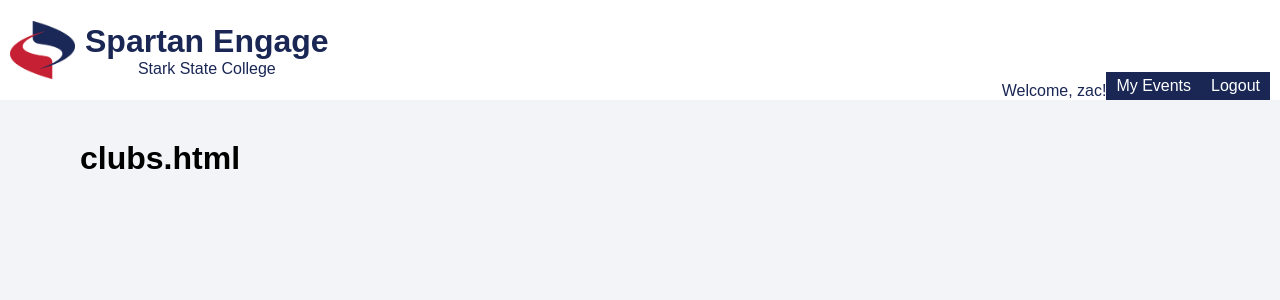
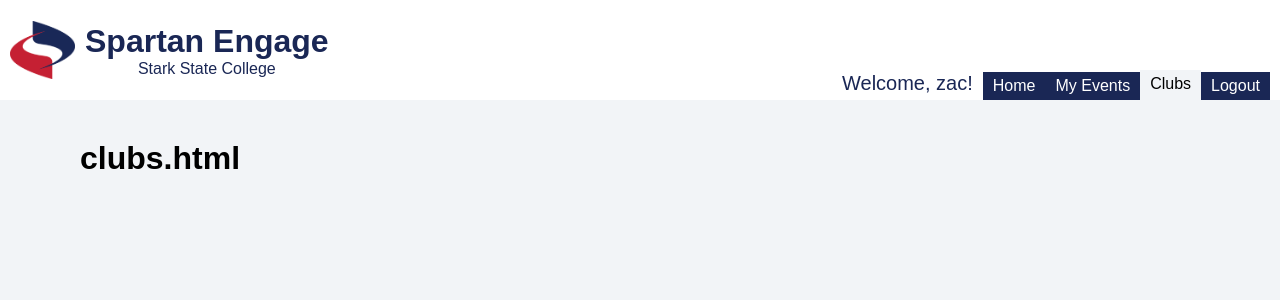
Before and after one commit to zszillat/starkstate-events-web-app, a Django app: page /clubs/ in a window 1280 px wide. Shown: the top 300 px of the page. Run offline with Django 4.2, Linux system fonts and the light colour scheme; a user stored in the database is signed in.

Commit message:
Header Desktop Redesign

```diff
--- a/main/templates/header.html
+++ b/main/templates/header.html
@@ -14,15 +14,18 @@
 
     <div class="desktop-nav">
         {% if user.is_authenticated %}
-        <p>Welcome, {{ user.username }}!</p>
-        <a href="{% url 'my_events' %}">My Events</a>
-        <a href="{% url 'logout' %}">Logout</a>
+            <p>Welcome, {{ user.username }}!</p>
+            <a class="{% if request.path == '/' %}active{% else %}desktop-nav-link{% endif %}" href="{% url 'home' %}">Home</a>
+            <a class="{% if request.path == '/myevents/' or request.path == '/myevents/add/' or request.path|slice:':13' == '/myevents/edit/' %}active{% else %}desktop-nav-link{% endif %}" href="{% url 'my_events' %}">My Events</a>
+            <a class="{% if request.path == '/clubs/' %}active{% else %}desktop-nav-link{% endif %}" href="{% url 'clubs' %}">Clubs</a>
+            <a class="desktop-nav-link" href="{% url 'logout' %}">Logout</a>
         {% else %}
-        <a href="/" class="active">Home</a>
-        <a href="login">Login</a>
+            <a class="{% if request.path == '/' %}active{% else %}desktop-nav-link{% endif %}" href="{% url 'home' %}">Home</a>
+            <a class="desktop-nav-link {% if request.path == '/clubs/' %}active{% else %}desktop-nav-link{% endif %}" href="{% url 'clubs' %}">Clubs</a>
+            <a class="{% if request.path == '/login/' %}active{% else %}desktop-nav-link{% endif %}" href="{% url 'login' %}">Login</a>
         {% endif %}
+
     </div>
-
 
 </header>
 
--- a/static/css/header.css
+++ b/static/css/header.css
@@ -59,16 +59,39 @@ header {
     display: none;
   }
 
+  .desktop-nav p {
+    font-size: 20px;
+    margin-right: 10px;
+    margin-bottom: 5px;
+  }
+
   .desktop-nav a {
+    transition: background-color 250ms, color 200ms;
+  }
+
+  .desktop-nav a:hover {
+    background-color: #dedede;
+    color: black;
+    height: 30px;
+  }
+
+  .desktop-nav-link {
     background-color: #1A2755;
     color: white;
     text-decoration: none;
     padding: 5px 10px;
   }
 
+  .desktop-nav-link:hover {
+
+  }
+
   .active {
     background-color: #F2F4F7;
     color: black;
+    text-decoration: none;
+    padding: 5px 10px;
+    height: 30px;
   }
 
 }
```
